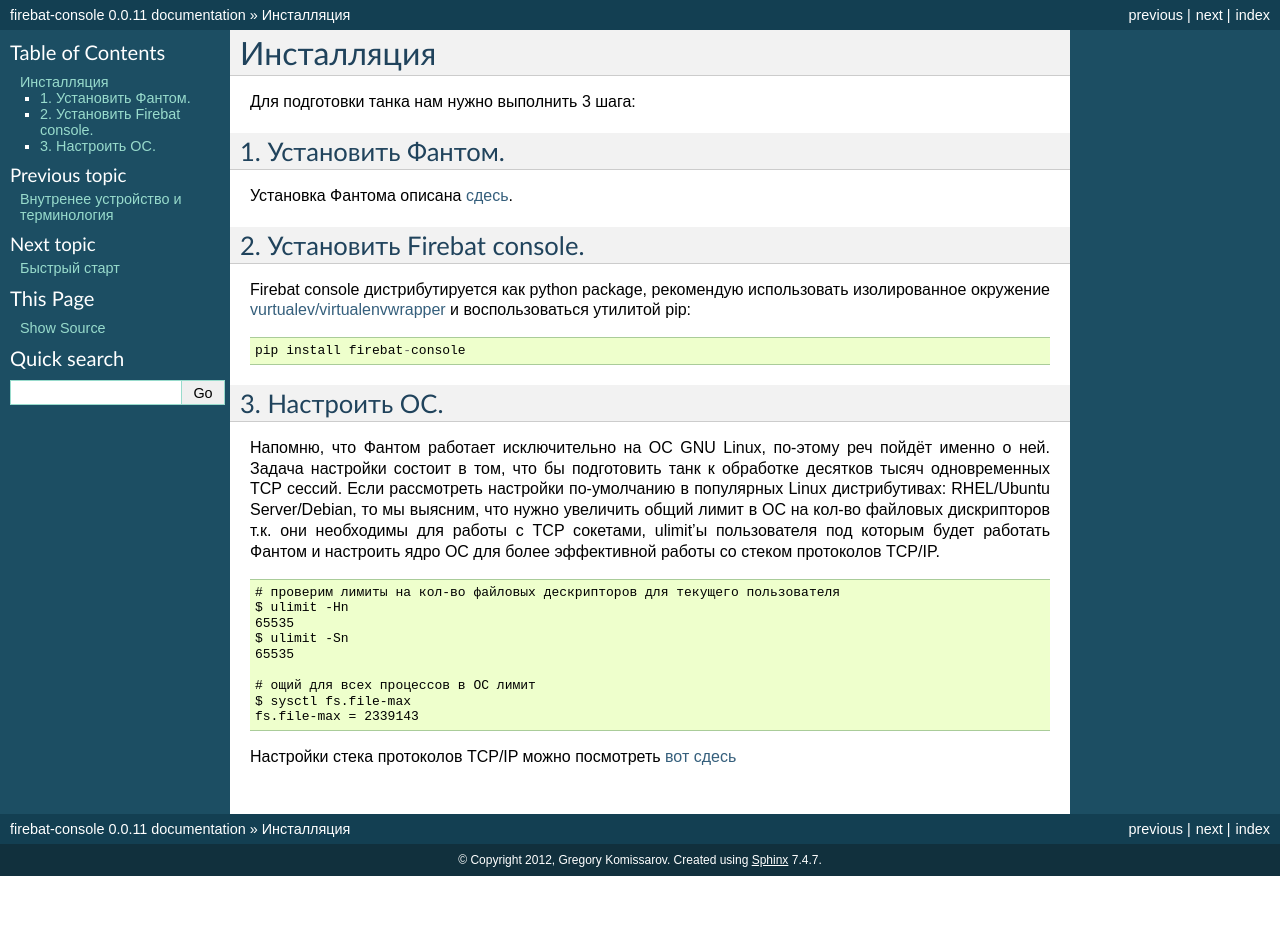
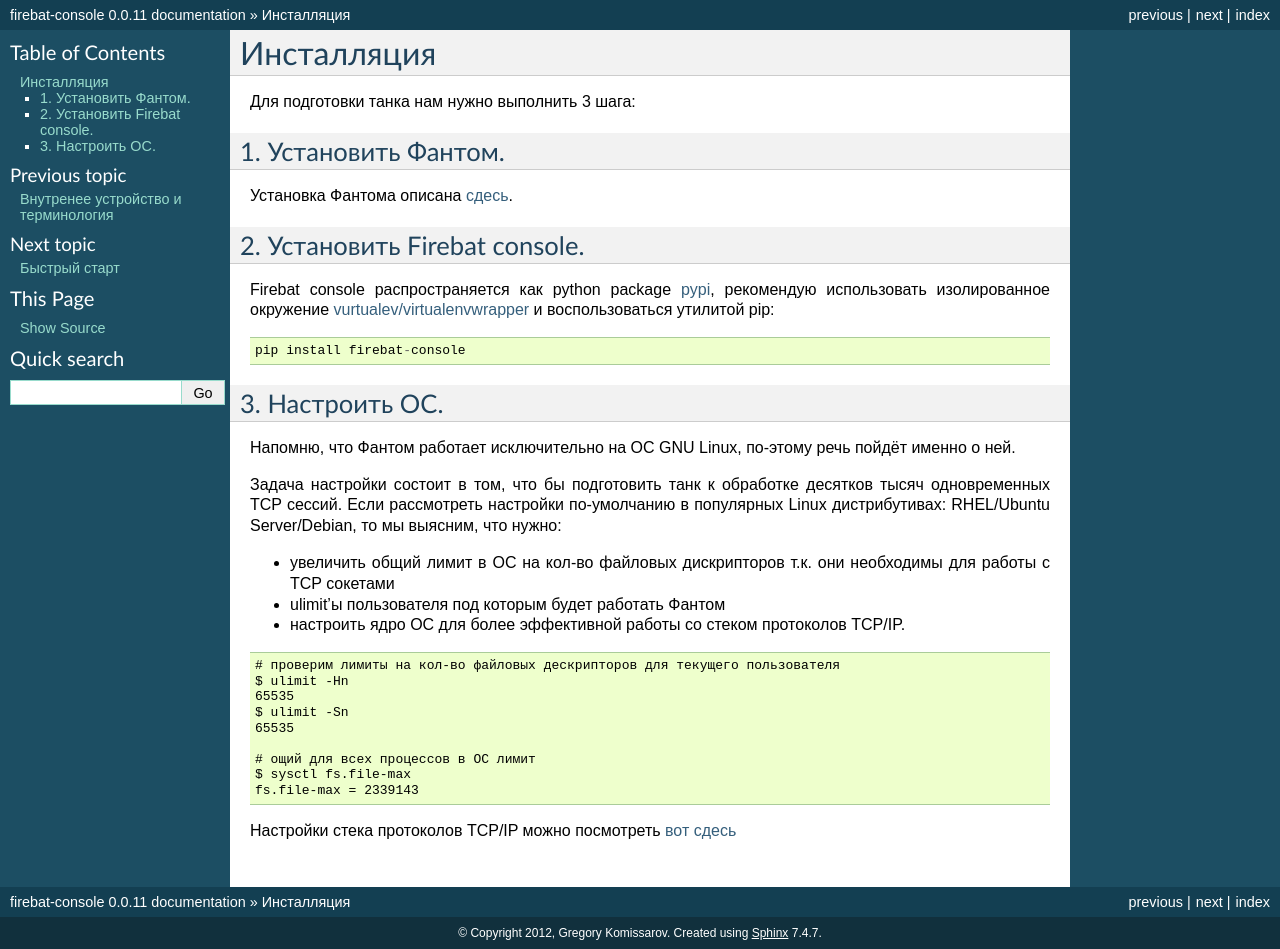
Before and after one commit to greggyNapalm/firebat-console, a Sphinx documentation site: the page built from docs/installation.rst, in a window 1280 px wide. Built offline with Sphinx 7.4.7, drawn with Linux system fonts in a browser that asks for light colours; before the commit the page ends 900 px from its top, so only the background shows below that.

Commit message:
правим постыдные ошибки

```diff
--- a/docs/design.rst
+++ b/docs/design.rst
@@ -11,7 +11,7 @@
  * агрегацию различных метрик описывающих эти процессы
 
 Входные данные для Фантома:
- * ``phantom.conf`` - конфигурационный файл, Описывает используемые модули и их настройки.
+ * ``phantom.conf`` - конфигурационный файл, описывает используемые модули и их настройки.
  * ``ammo stpd`` - входные данные для Фантома(ammo с временными метками). Определяют, что будет посылать генератор нагрузки, с какой интесивностью и сколь долго будет длиться тест.
 
 Firebat console - набор утилит решающих следующие задачи:
--- a/docs/index.rst
+++ b/docs/index.rst
@@ -13,7 +13,7 @@
 :Documentation: `PDF Documentation
  <http://media.readthedocs.org/pdf/firebat-console-ru/latest/firebat-console-ru.pdf>`_
 :License: `BSD License
- <http://www.voidspace.org.uk/python/license.shtml>`_
+ <http://opensource.org/licenses/BSD-3-Clause>`_
 :Support: `Google Group
  <https://groups.google.com/forum/#!forum/loadit>`_
 :Issue tracker: `GitHub Issues
--- a/docs/installation.rst
+++ b/docs/installation.rst
@@ -10,7 +10,7 @@
 
 2. Установить Firebat console.
 ------------------------------
-Firebat console дистрибутируется как python package, рекомендую использовать изолированное окружение `vurtualev/virtualenvwrapper <http://docs.python-guide.org/en/latest/dev/virtualenvs/>`_ и воспользоваться утилитой pip:
+Firebat console распространяется как python package `pypi <http://pypi.python.org/pypi/firebat-console>`_, рекомендую использовать изолированное окружение `vurtualev/virtualenvwrapper <http://docs.python-guide.org/en/latest/dev/virtualenvs/>`_ и воспользоваться утилитой pip:
 
 ::
 
@@ -18,9 +18,14 @@
 
 3. Настроить ОС.
 ----------------
-Напомню, что Фантом работает исключительно на ОС GNU Linux, по-этому реч пойдёт именно о ней.
+Напомню, что Фантом работает исключительно на ОС GNU Linux, по-этому речь пойдёт именно о ней.
+
 Задача настройки состоит в том, что бы подготовить танк к обработке десятков тысяч одновременных TCP сессий.
-Если рассмотреть настройки по-умолчанию в популярных Linux дистрибутивах: RHEL/Ubuntu Server/Debian, то мы выясним, что нужно увеличить общий лимит в ОС на кол-во файловых дискрипторов т.к. они необходимы для работы с TCP сокетами, ulimit'ы пользователя под которым будет работать Фантом и настроить ядро ОС для более эффективной работы со стеком протоколов TCP/IP.
+Если рассмотреть настройки по-умолчанию в популярных Linux дистрибутивах: RHEL/Ubuntu Server/Debian, то мы выясним, что нужно:
+
+* увеличить общий лимит в ОС на кол-во файловых дискрипторов т.к. они необходимы для работы с TCP сокетами
+* ulimit'ы пользователя под которым будет работать Фантом
+* настроить ядро ОС для более эффективной работы со стеком протоколов TCP/IP.
 
 .. TODO: расписать более подробно
 
--- a/docs/what-is-firebat.rst
+++ b/docs/what-is-firebat.rst
@@ -1,7 +1,7 @@
 =========================
 Что такое Firebat console
 =========================
-Firebat является приложением с открытым исходным кодом, которое берёт на себя задачи по генеарции входных данных, формировании конфигурационного файла для приложения `Phantom <http://phantom-doc-ru.readthedocs.org/>`_. Запускает тесты и обрабатывает результаты. Выпускается под лицензией BSD, работает на операционной системе GNU Linux
+Firebat является приложением с открытым исходным кодом, которое берёт на себя задачи по генeрации входных данных, формировании конфигурационного файла для приложения `Phantom <http://phantom-doc-ru.readthedocs.org/>`_. Запускает тесты и обрабатывает результаты. Выпускается под лицензией BSD, работает на операционной системе GNU Linux.
 
 **Ограничения**
 ===============
```
Also changed, not shown: other parts of docs/design.rst (+1 -1 lines).
